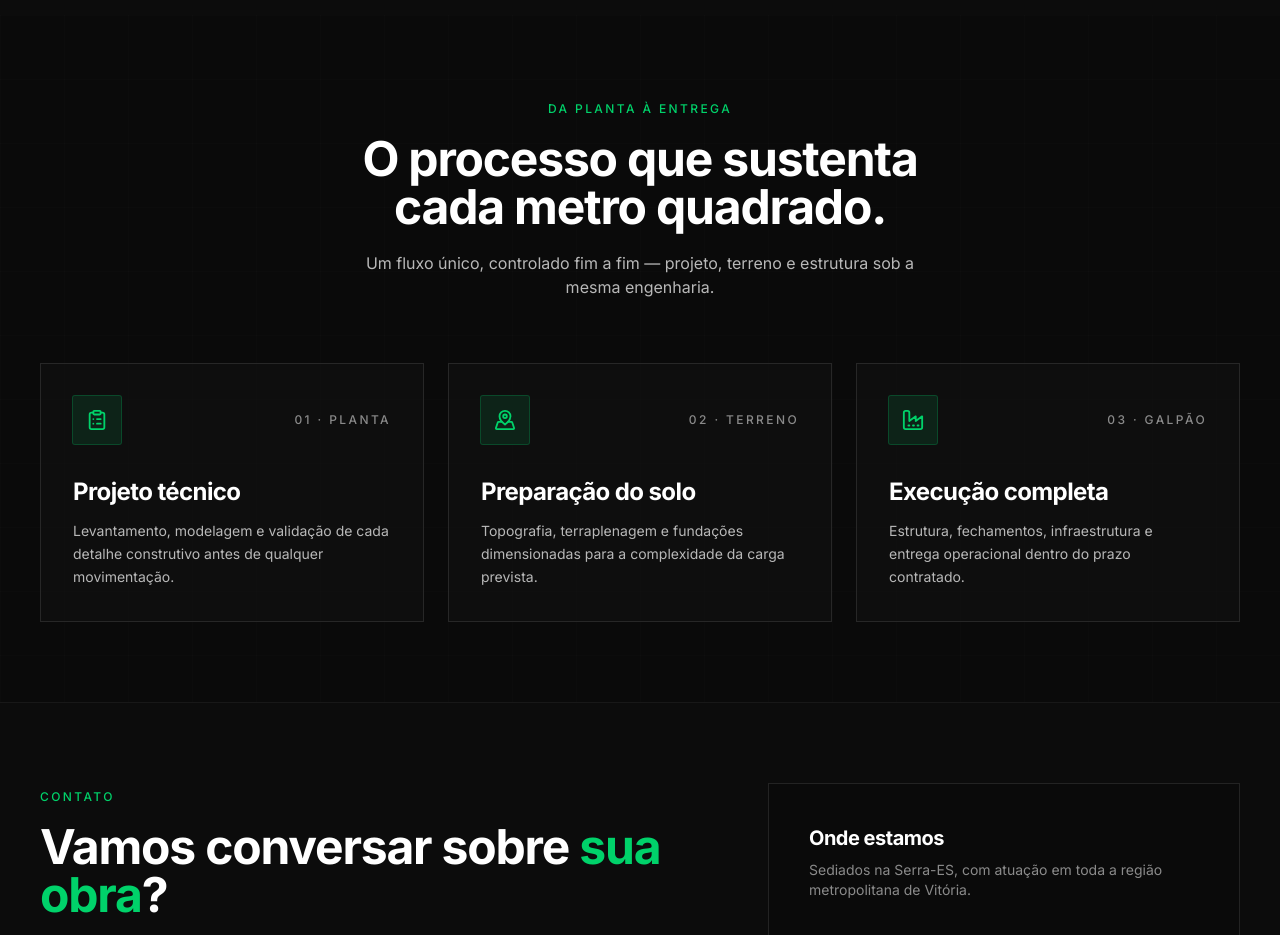
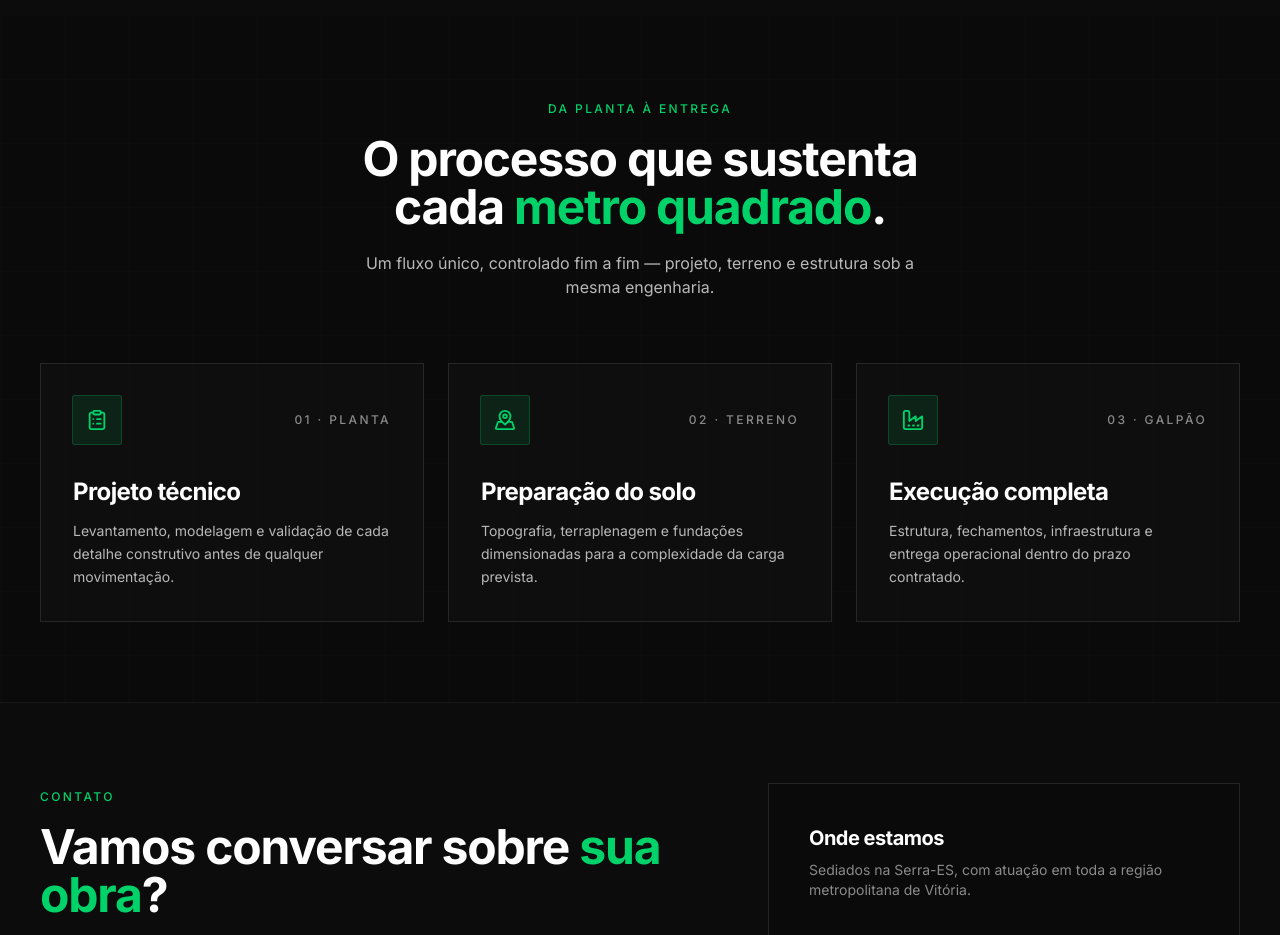
Before and after one commit to pedromoratti3-arch/aex-site, a Next.js app: page / in a window 1280 px wide. Shown: the part 3680-4615 px from the top of the page. Built offline with nearby package versions, Linux system fonts and the light colour scheme; no server answers.

Commit message:
style: accent verde em metro quadrado na seção Da planta à entrega

```diff
--- a/src/components/AnimationSection.tsx
+++ b/src/components/AnimationSection.tsx
@@ -48,7 +48,8 @@ export default function AnimationSection() {
         <FadeIn className="mx-auto max-w-2xl text-center">
           <span className="eyebrow">Da planta à entrega</span>
           <h2 className="section-heading mt-4">
-            O processo que sustenta cada metro quadrado.
+            O processo que sustenta cada{" "}
+            <span className="text-accent">metro quadrado</span>.
           </h2>
           <p className="mx-auto mt-5 max-w-xl text-steel-200">
             Um fluxo único, controlado fim a fim — projeto, terreno e estrutura
```
